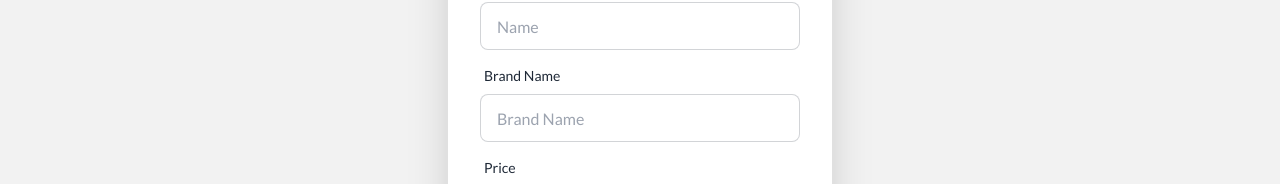
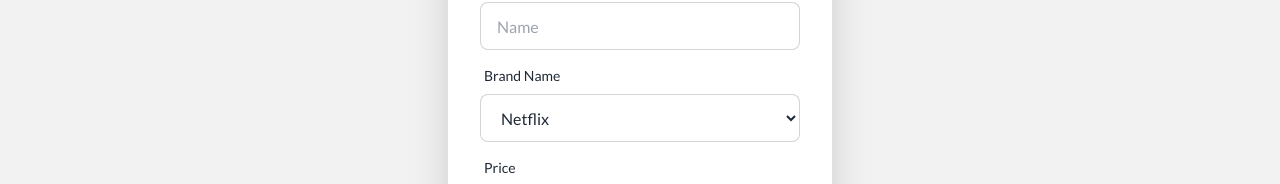
Before and after one commit to sohan704/funflix, a React (Vite) app: page /addproducts in a window 1280 px wide. Shown: the part 324-508 px from the top of the page. Built offline with nearby package versions, Linux system fonts and the light colour scheme; no server answers; sample sign-in values are in the browser's storage.

Commit message:
final ui update

```diff
--- a/src/Pages/AddProducts.jsx
+++ b/src/Pages/AddProducts.jsx
@@ -64,7 +64,16 @@
                 <label className="label">
                   <span className="label-text">Brand Name</span>
                 </label>
-                <input type="text" name="brand" placeholder="Brand Name" className="input input-bordered" required />
+                {/* <input type="text" name="brand" placeholder="Brand Name" className="input input-bordered" required /> */}
+
+                <select className="input input-bordered" name="brand">
+                    <option value="netflix">Netflix</option>
+                    <option value="warnerbros">Warner Bros</option>
+                    <option value="disney">Disney</option>
+                    <option value="sonypictures">Sony Pictures</option>
+                    <option value="paramountpictures">Paramount Pictures</option>
+                    <option value="spotify">Spotify</option>
+                  </select>
 
               </div>
               <div className="form-control">
--- a/src/Pages/Update.jsx
+++ b/src/Pages/Update.jsx
@@ -66,8 +66,17 @@
                   <label className="label">
                     <span className="label-text">Brand Name</span>
                   </label>
-                  <input type="text" defaultValue={brand} name="brand" placeholder="Brand Name" className="input input-bordered" required />
+                  {/* <input type="text" defaultValue={brand} name="brand" placeholder="Brand Name" className="input input-bordered" required /> */}
 
+
+                  <select defaultValue={brand} className="input input-bordered" name="brand">
+                    <option value="netflix">Netflix</option>
+                    <option value="warnerbros">Warner Bros</option>
+                    <option value="disney">Disney</option>
+                    <option value="sonypictures">Sony Pictures</option>
+                    <option value="paramountpictures">Paramount Pictures</option>
+                    <option value="spotify">Spotify</option>
+                  </select>
                 </div>
                 <div className="form-control">
                   <label className="label">
```
